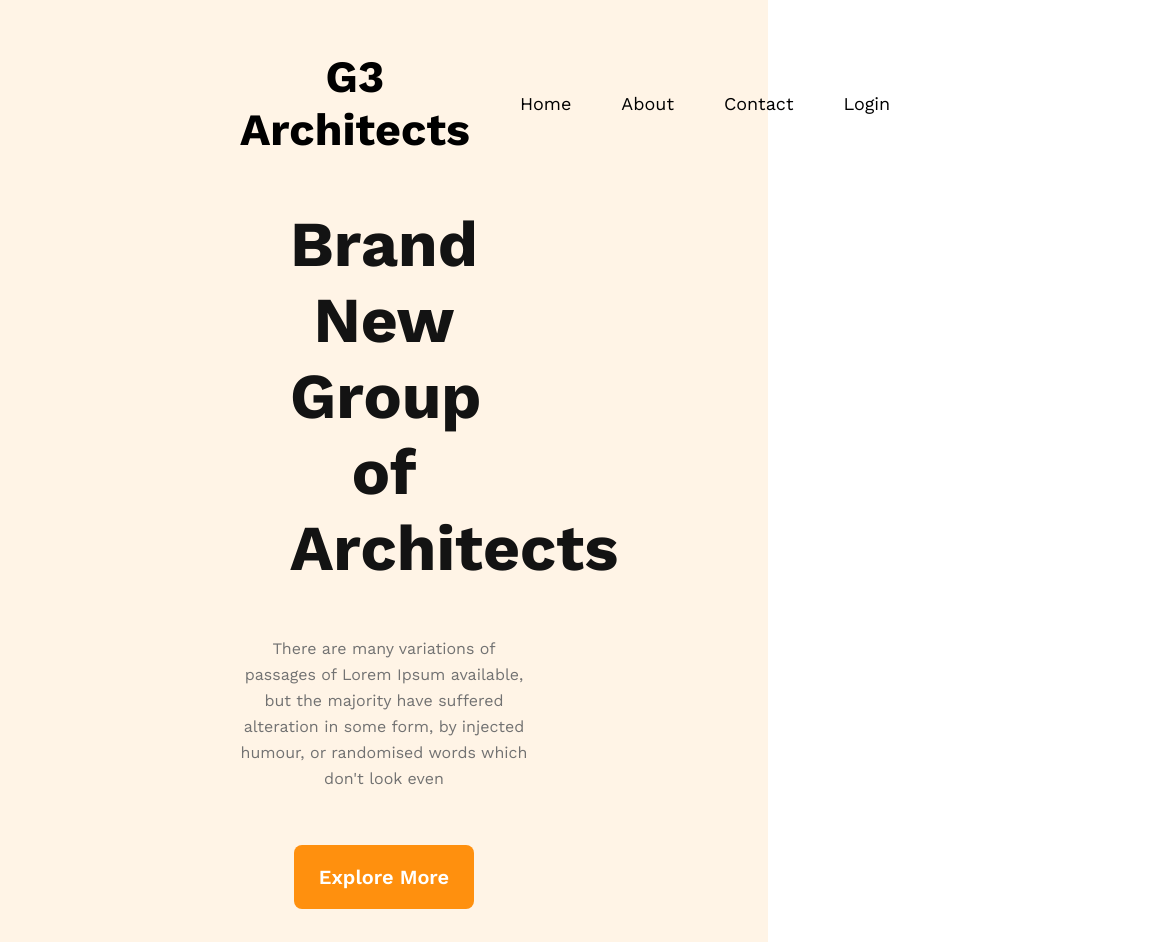
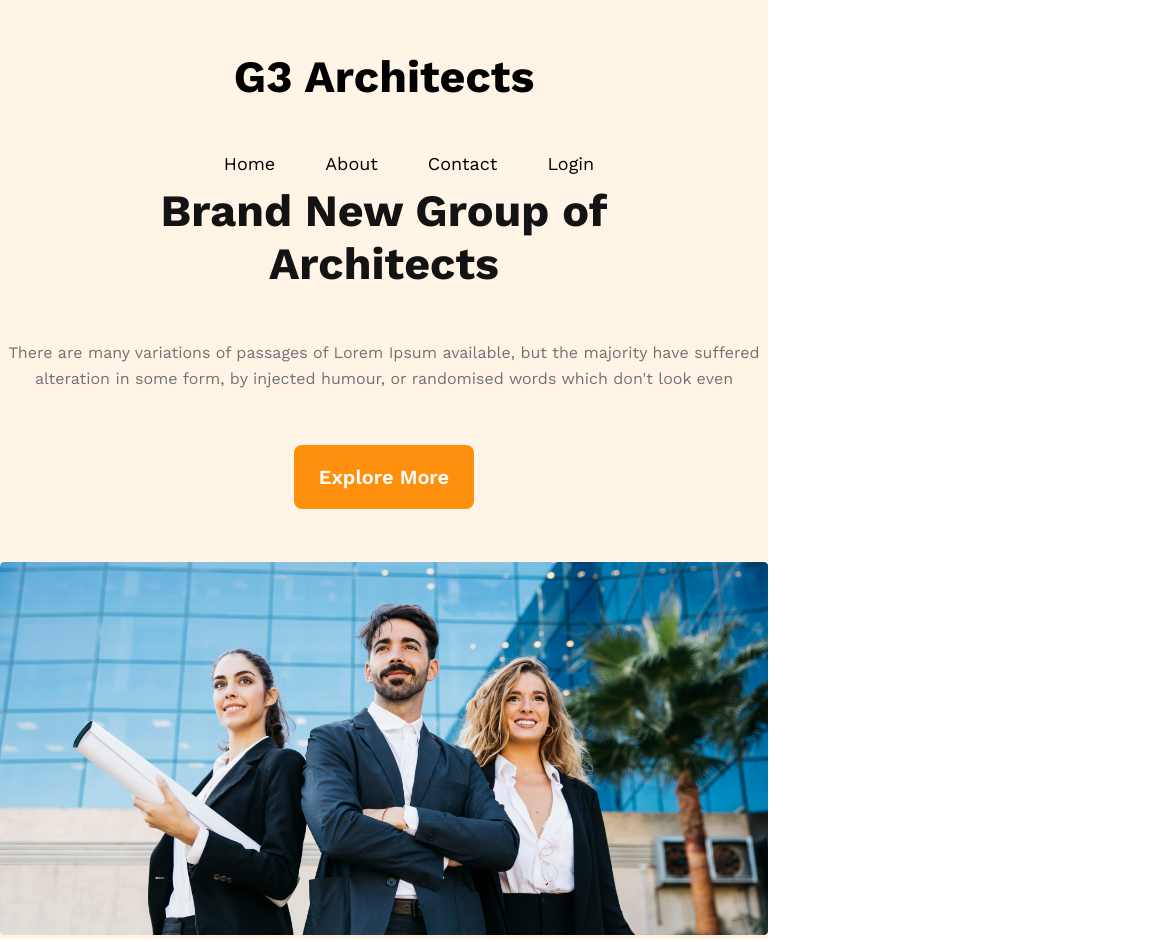
Before and after one commit to GolamRabbani7/g3_architices_web, a plain HTML site: page architices-web/index.html in a window 768 px wide. Shown: the top 942 px of the page, 1152 px wide, since content can reach past the window. Drawn offline with nearby package versions, Linux system fonts and the light colour scheme; a web font is replaced by a local one.

Commit message:
finished the header section mobile screen and medium deviece

```diff
--- a/architices-web/style.css
+++ b/architices-web/style.css
@@ -33,10 +33,11 @@
       font-size: 18px;
       font-style: normal;
       font-weight: 500;
+      /* margin-left: 700px; */
 
   }
 
-  nav>ul a {
+  nav > ul a {
       margin-left: 50px;
       text-decoration: none;
       color: black;
@@ -75,9 +76,64 @@
     padding: 20px 25px;
     color: #FFF;
     text-align: center;
-    font-size: 20px;
+    font-size:1.25rem;
     font-weight: 600;
     margin: 53px auto;
     border: none;
+    cursor: pointer;
 
 }
+.banner img{
+    /* max-width: 1440px; */
+    width: 100%;
+
+}
+
+
+
+
+
+
+
+/* media quary style */
+
+/* mobail screen  */
+@media screen and (max-width:576px) {
+    nav{
+        flex-direction: column;
+    }
+    header,
+    nav ul{
+        padding:10px 0px 0px;
+    }
+    .banner-title {
+        margin-top: 10px;
+        font-size: 2.8rem;
+    }
+    nav ul{
+
+    }
+}
+
+
+
+
+/* teblet or medium devieces   */
+@media screen and (min-width:576px) and (max-width:990px) {
+    nav{
+        flex-direction: column;
+    }
+
+    .banner-contant{
+        text-align: center;
+    }
+    .banner-title {
+        margin-top: 10px;
+        font-size: 2.8rem;
+    }
+    header,
+    nav ul{
+        padding:50px 0px 0px;
+    }
+
+}
```
